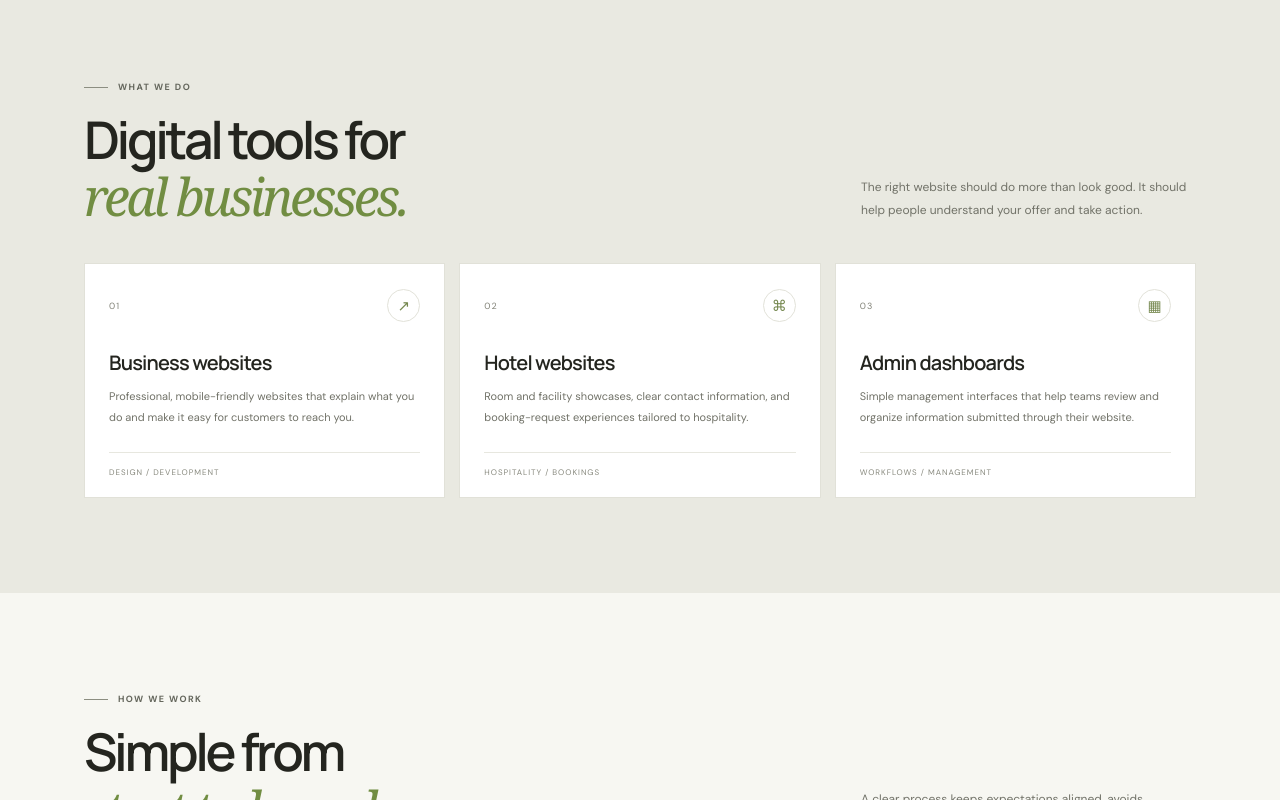
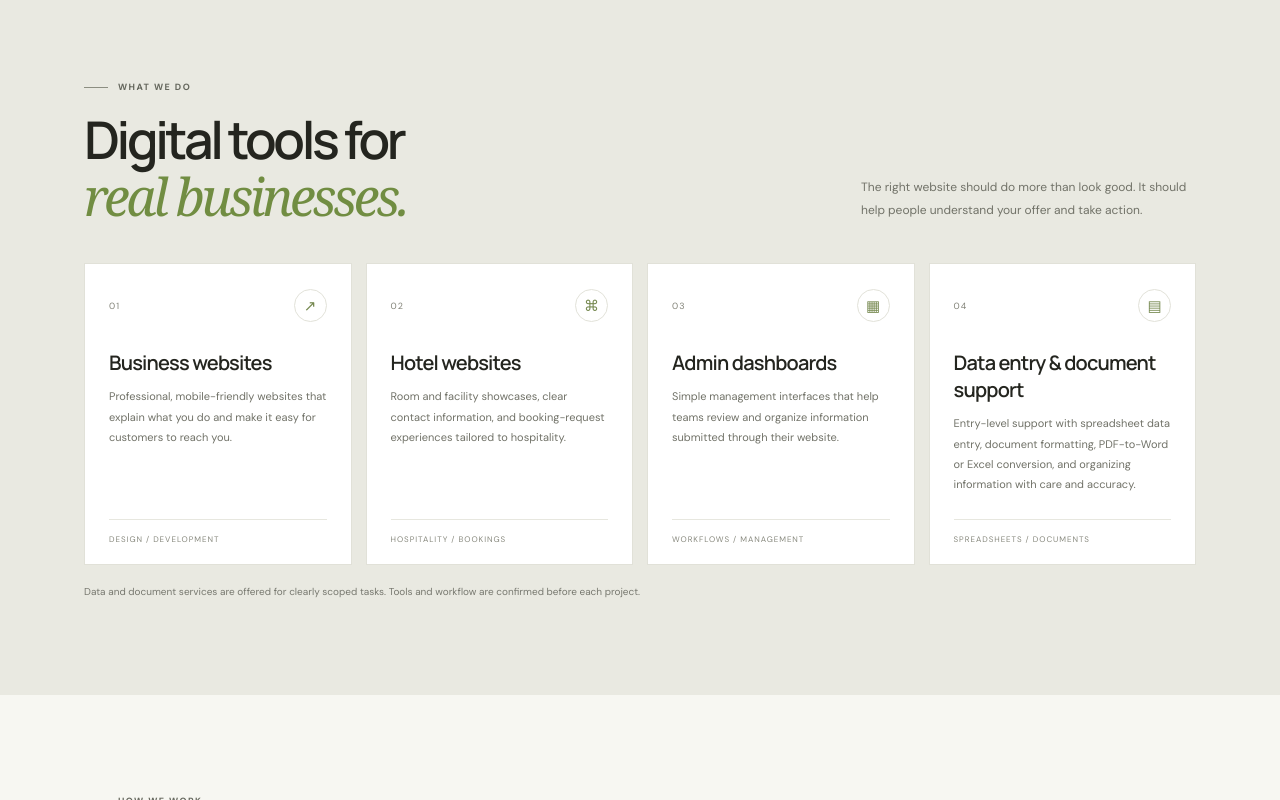
Before and after one commit to binyamgelana88-crypto/binyam-digital-portfolio, a plain HTML site: page index.html in a window 1280 px wide. Shown: the part 1805-2605 px from the top of the page. Drawn offline with Linux system fonts and the light colour scheme.

Commit message:
Add files via upload

```diff
--- a/index.html
+++ b/index.html
@@ -7,7 +7,7 @@
   <meta name="theme-color" content="#11120f">
   <title>Binyam Digital — Websites built for business</title>
   <meta name="description"
-    content="Modern, responsive websites and booking experiences for hotels and growing businesses.">
+    content="Modern websites, booking experiences, and practical data-management support for growing businesses.">
   <link rel="preconnect" href="https://fonts.googleapis.com">
   <link rel="preconnect" href="https://fonts.gstatic.com" crossorigin>
   <link
@@ -65,7 +65,7 @@
 
     <section class="trust-strip">
       <div class="trust-inner"><span>OUR FOCUS</span>
-        <p>Websites <b>·</b> Booking experiences <b>·</b> Business tools <b>·</b> Responsive design</p>
+        <p>Websites <b>·</b> Booking experiences <b>·</b> Data entry <b>·</b> Document support</p>
       </div>
     </section>
 
@@ -151,7 +151,15 @@
               website.</p>
             <div class="service-bottom">WORKFLOWS / MANAGEMENT</div>
           </article>
+          <article class="service-card">
+            <div class="service-top"><span class="service-index">04</span><span class="service-icon">▤</span></div>
+            <h3>Data entry &amp; document support</h3>
+            <p>Entry-level support with spreadsheet data entry, document formatting, PDF-to-Word or Excel conversion,
+              and organizing information with care and accuracy.</p>
+            <div class="service-bottom">SPREADSHEETS / DOCUMENTS</div>
+          </article>
         </div>
+        <p class="service-disclaimer">Data and document services are offered for clearly scoped tasks. Tools and workflow are confirmed before each project.</p>
       </div>
     </section>
 
--- a/style.css
+++ b/style.css
@@ -90,3 +90,19 @@ body.dark-theme .nav-cta span {
 body.dark-theme .menu-toggle {
   color: var(--text-main);
 }
+
+
+/* Data and document support service card */
+@media (min-width: 801px) {
+  .service-grid { grid-template-columns: repeat(4, minmax(0, 1fr)); }
+}
+@media (min-width: 601px) and (max-width: 800px) {
+  .service-grid { grid-template-columns: repeat(2, minmax(0, 1fr)); }
+}
+.service-disclaimer {
+  margin: 18px 0 0;
+  color: #77786f;
+  font-size: 10px;
+  line-height: 1.7;
+}
+body.dark-theme .service-disclaimer { color: var(--text-muted); }
```
